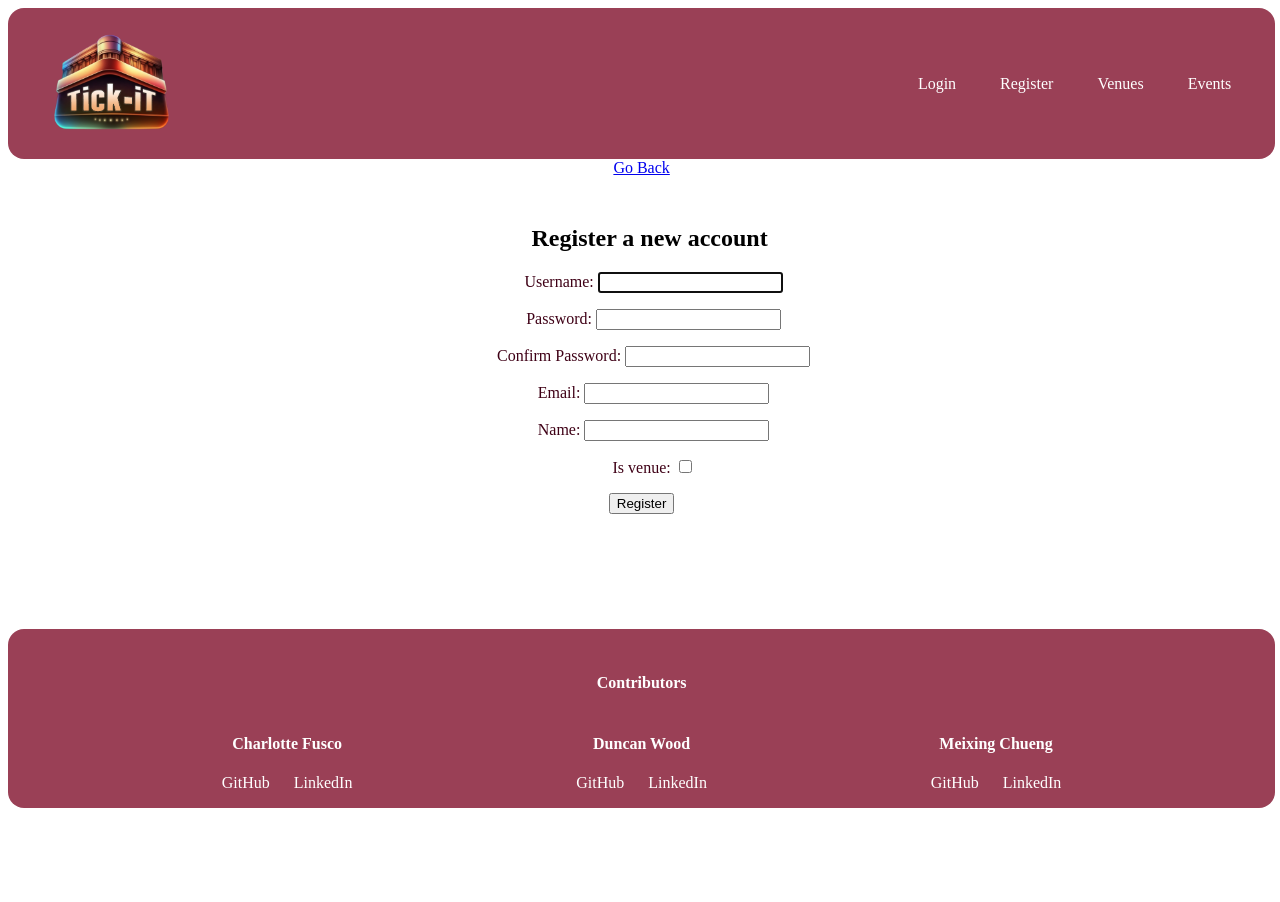
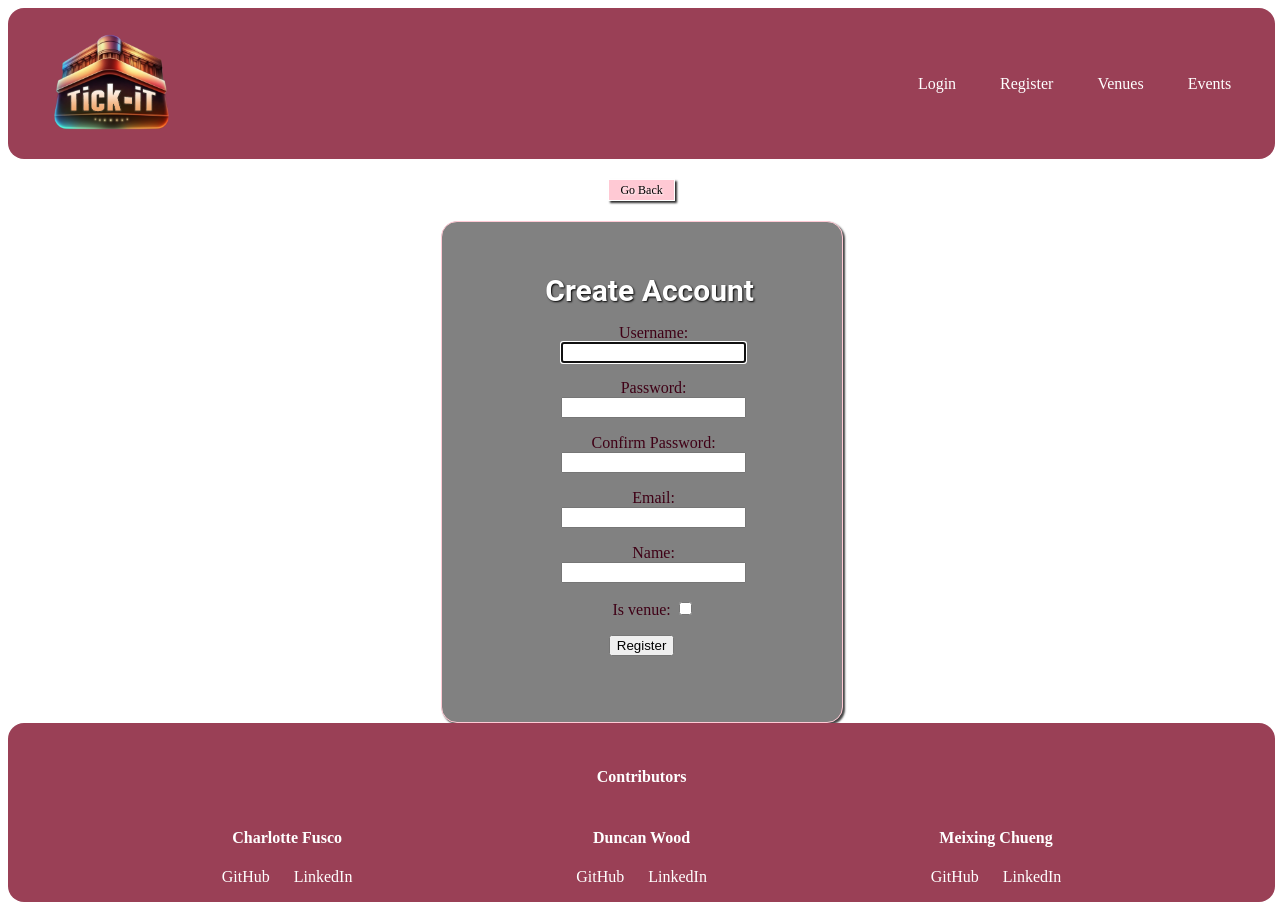
Before and after one commit to nezcodin/Tick-iT-Hackathon, a Django app: page /register/ in a window 1280 px wide. Before the commit the page ends 808 px from the top, so only its background shows below. Run offline with Django 4.2, Linux system fonts and the light colour scheme.

Commit message:
register final css

```diff
--- a/tickit_project/tickit/static/login.css
+++ b/tickit_project/tickit/static/login.css
@@ -53,6 +53,13 @@ html {
   box-shadow: 2px 2px 2px rgb(70, 70, 70);
 }
 
+.login-title {
+  font-family: 'Roboto', sans-serif;
+  color: white;
+  font-size: 30px;
+  text-shadow: 1px 1px 2px rgb(0, 0, 0);
+}
+
 .login-button {
   margin-top: 20px;
   font-size: 12px;
--- a/tickit_project/tickit/static/register.css
+++ b/tickit_project/tickit/static/register.css
@@ -1,8 +1,78 @@
 html {
-  height: 10rem;
-  width: 100%;
+  text-align: center;
+  align-items: center;
 }
 
-.register {
-  margin: 30px;
+.register-ctn {
+  display: flex;
+  flex-direction: column;
+  justify-content: center;
+  align-items: center;
 }
+
+.register-back {
+  display: flex;
+  justify-content: center;
+  align-items: center;
+  font-size: 12px;
+  margin-top: 20px;
+  margin-bottom: 20px;
+  height: 20px;
+  width: 65px;
+  border: solid 1px black;
+  text-shadow: 1px 1px 2px rgb(255, 255, 255);
+  background-color: #ffc9d4;
+  border: solid 1px rgb(255, 255, 255);
+  box-shadow: 2px 2px 2px rgb(44, 44, 44);
+}
+
+.register-back-link {
+  color: black;
+  text-decoration: none;
+}
+
+.register-back:hover {
+  background-color: #ffffff;
+  color: rgb(0, 0, 0);
+  box-shadow: 2px 2px 2px rgb(44, 44, 44);
+  border: solid 1px #000000;
+}
+
+.register-all {
+  text-align: center;
+  display: flex;
+  flex-direction: column;
+  justify-content: center;
+  align-items: center;
+  border: 1px solid #ffc9d4;
+  width: 400px;
+  height: 500px;
+  border-radius: 1em;
+  background-color: #818181;
+  box-shadow: 2px 2px 2px rgb(70, 70, 70);
+}
+.form {
+  color: white !important;
+
+}
+
+.form-left {
+
+  display: flex;
+  flex-direction: column;
+  justify-content: center;
+  align-items: start;
+}
+
+.register-title {
+  margin-top: 0px ;
+  margin-bottom: 0px;
+  font-family: 'Roboto', sans-serif;
+  color: white;
+  font-size: 30px;
+  text-shadow: 1px 1px 2px rgb(0, 0, 0);
+}
+
+.form-control{
+  color: black;
+}
--- a/tickit_project/tickit/templates/register.html
+++ b/tickit_project/tickit/templates/register.html
@@ -6,14 +6,20 @@
     <link rel="stylesheet" href="{% static 'register.css' %}" />
   </head>
   <body>
-    <a href="{% url 'home' %}">Go Back</a>
-    <div class='register'>
-      <h2>Register a new account</h2>
-      <form method="post" action="{% url 'register' %}" class='form'>
-        {% csrf_token %}
-        {{ form.as_p }}
-        <button type="submit">Register</button>
-      </form>
+    <div class='register-ctn'>
+      <div class='register-back'>
+        <a href="{% url 'home' %}" class='register-back-link'>Go Back</a>
+      </div>
+      <div class='register-all'>
+        <div class='register-title'>
+          <h2 class='register-title'>Create Account</h2>
+        </div>
+        <form method="post" action="{% url 'register' %}" class='form'>
+          {% csrf_token %}
+          {{ form.as_p }}
+          <button type="submit">Register</button>
+        </form>
+      </div>
     </div>
   </body>
 {% endblock %}
--- a/tickit_project/tickit/templates/registration/login.html
+++ b/tickit_project/tickit/templates/registration/login.html
@@ -23,7 +23,7 @@
             <p>Please login to see this page.</p>
           {% endif %}
         {% endif %}
-        <h1>Log In</h1>
+        <h1 class='login-title'>Log In</h1>
         <form method="post" action="{% url 'login' %}" class='login-form'>
           {% csrf_token %}
           <table class='login-table'>
```
